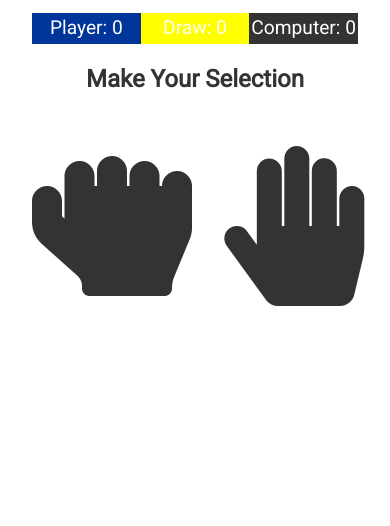
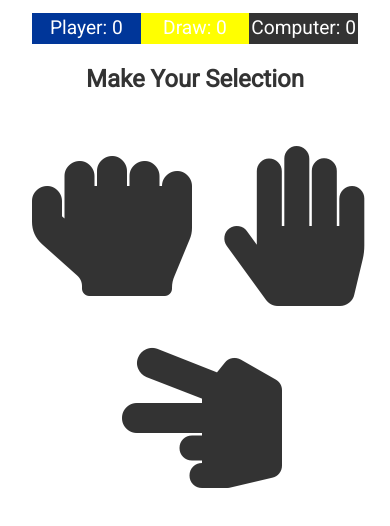
Before and after one commit to Javokhir05/Rock_paper_scissor-game, a plain HTML site: page index.html in a window 390 px wide. Shown: the part 70-596 px from the top of the page. Drawn offline with Linux system fonts and the light colour scheme.

Commit message:
changes for media querry

```diff
--- a/style.css
+++ b/style.css
@@ -143,13 +143,29 @@ body {
 
 
 @media (max-width: 700px) {
+  .choices {
+    grid-template-columns: repeat(2, 1fr);
+  }
   .choice {
     font-size: 110px;
+  }
+  .choice:last-child {
+    position: relative;
+    left: 90px;
   }
 }
 
 @media (max-width: 500px) {
+  .choices {
+    grid-template-columns: repeat(2, 1fr);
+  }
+
   .choice {
     font-size: 80px;
   }
+
+  .choice:last-child {
+    position: relative;
+    left: 90px;
+  }
 }
```
